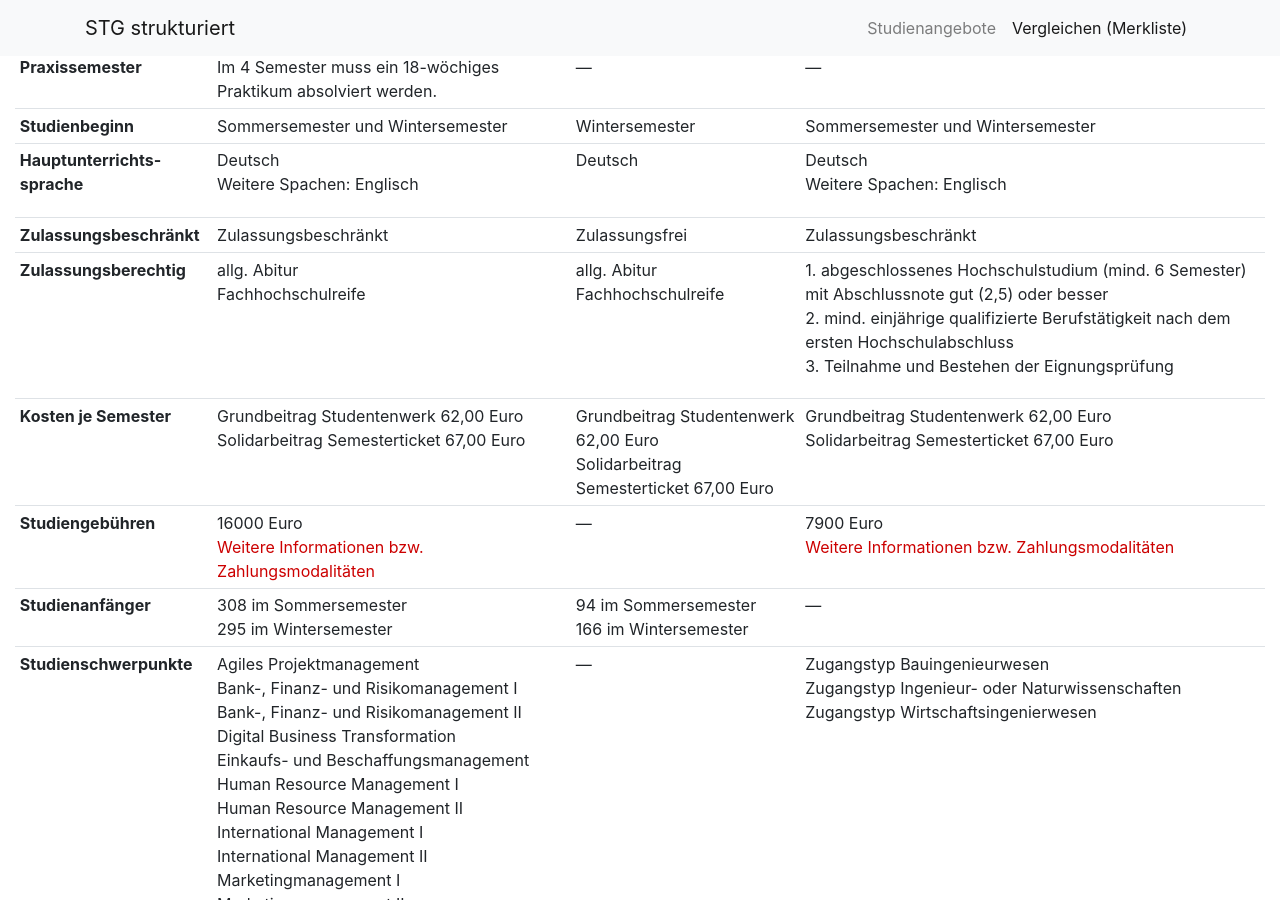
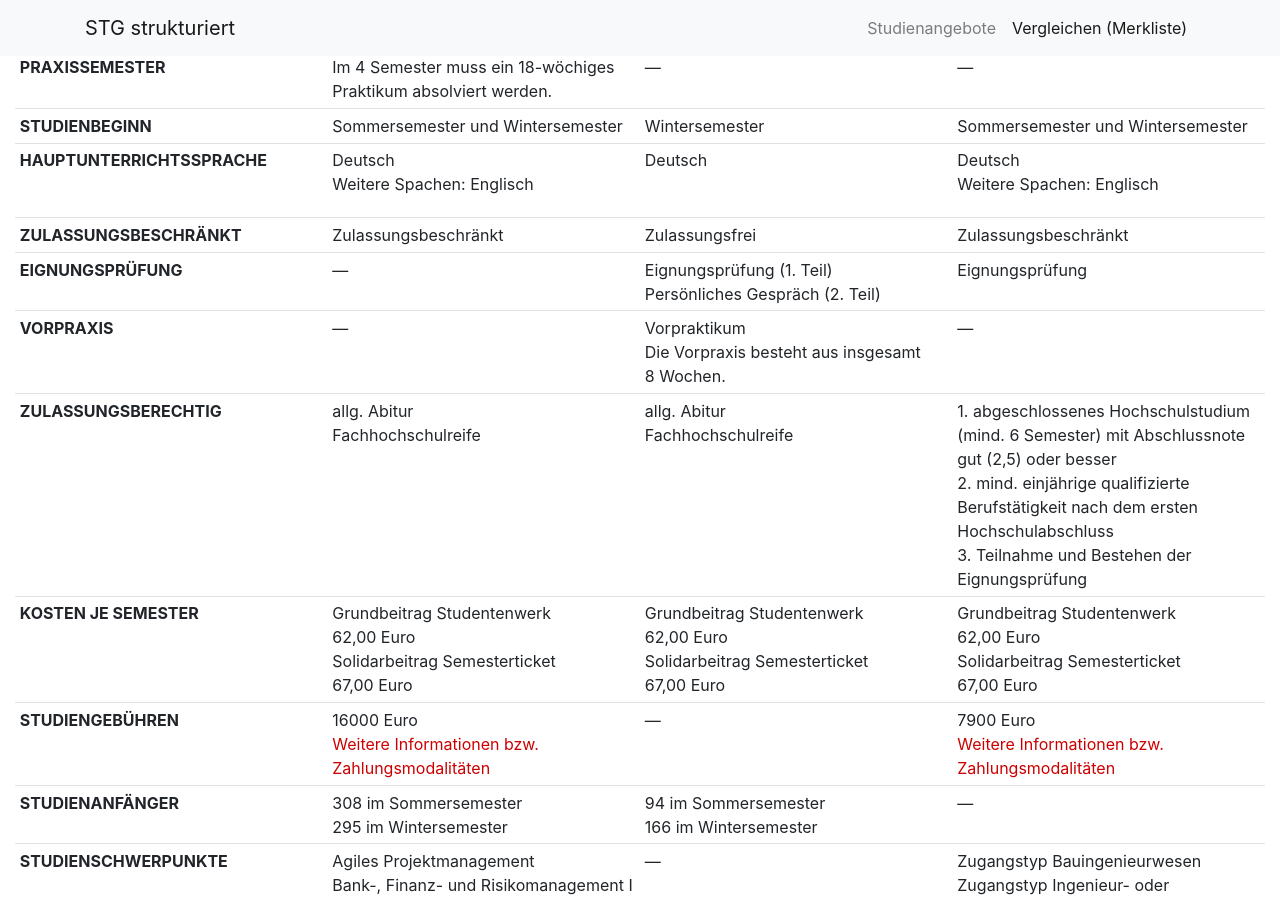
Before and after one commit to tgermer/stg, a Jekyll site: the page built from vergleichen.html, in a window 1280 px wide and 900 px high, scrolled down 337 px. Built offline with Jekyll 4.4.1, drawn with Linux system fonts in a browser that asks for light colours.

Commit message:
Anpassungen

```diff
--- a/vergleichen.html
+++ b/vergleichen.html
@@ -11,9 +11,9 @@ title: Studiengänge vergleichen (Merkliste)
   <table class="table table-sm">
     <thead>
       <tr>
-        <th scope="col">{{ site.badge_p }}</th>
+        <th scope="col" width="25%">{{ site.badge_p }}</th>
         {% for item in site.data.stg %}
-        <th scope="col">
+        <th scope="col" width="25%">
           <a href="{{ site.url }}/stg/{{ item.dateiname }}" class="">
           {{ item.fachrich }} ({{ item.grade_kurz }})
           </a>
@@ -23,32 +23,32 @@ title: Studiengänge vergleichen (Merkliste)
     </thead>
     <tbody>
       <tr>
-        <th scope="row">Art des Studiums{{ site.badge_cms }}</th>
+        <th scope="row" class="text-uppercase">Art des Studiums{{ site.badge_cms }}</th>
         {% for item in site.data.stg %}
         <td>{{ item.studien_art }}</td>
         {% endfor %}
       </tr>
       <tr>
-        <th scope="row">Zu erreichende ECTS{{ site.badge_p }}</th>
+        <th scope="row" class="text-uppercase">Zu erreichende ECTS{{ site.badge_p }}</th>
         {% for item in site.data.stg %}
         <td>{{ item.ects }}</td>
         {% endfor %}
       </tr>
       <tr>
-        <th scope="row">Regelstudienszeit{{ site.badge_p }}</th>
+        <th scope="row" class="text-uppercase">Regelstudienszeit{{ site.badge_p }}</th>
         {% for item in site.data.stg %}
         <td>
           {% if item.regelstudien_zeit.voll_zeit != nil %}
-          {{ item.regelstudien_zeit.voll_zeit }} Semester Vollzeit
+          <span class="d-blocj">{{ item.regelstudien_zeit.voll_zeit }} Semester Vollzeit</span>
           {% endif %}
           {% if item.regelstudien_zeit.teil_zeit != nil %}
-          <br> {{ item.regelstudien_zeit.teil_zeit }} Semester Teilzeit
+          <span class="d-block">{{ item.regelstudien_zeit.teil_zeit }} Semester Teilzeit</span>
           {% endif %}
         </td>
         {% endfor %}
       </tr>
       <tr class="col-md-6">
-        <th scope="row">Praxissemester</th>
+        <th scope="row" class="text-uppercase">Praxissemester</th>
         {% for item in site.data.stg %}
         <td>
           {% if item.praxis_semester != nil %}
@@ -64,13 +64,13 @@ title: Studiengänge vergleichen (Merkliste)
         {% endfor %}
       </tr>
       <tr>
-        <th scope="row">Studienbeginn{{ site.badge_cms }}</th>
+        <th scope="row" class="text-uppercase">Studienbeginn{{ site.badge_cms }}</th>
         {% for item in site.data.stg %}
         <td>{{ item.studien_begin | join: " und "}}</td>
         {% endfor %}
       </tr>
       <tr>
-        <th scope="row">Hauptunterrichts&shy;sprache{{ site.badge_cms }}</th>
+        <th scope="row" class="text-uppercase">Hauptunterrichts&shy;sprache{{ site.badge_cms }}</th>
         {% for item in site.data.stg %}
         <td>{{ item.sprachen.haupt_sprache  | join: " und "}}
           {% if item.sprachen.weitere_sprachen != nil %}
@@ -80,31 +80,60 @@ title: Studiengänge vergleichen (Merkliste)
         {% endfor %}
       </tr>
       <tr>
-        <th scope="row">Zulassungsbeschränkt{{ site.badge_cms }}</th>
+        <th scope="row" class="text-uppercase">Zulassungsbeschränkt{{ site.badge_cms }}</th>
         {% for item in site.data.stg %}
         <td>
           {% if item.zulassungs_beschraenkt == true %}
           Zulassungsbeschränkt
           {% else %}
-          Zulassungsfrei{{ site.badge_cms }}
+          Zulassungsfrei
           {% endif %}
         </td>
         {% endfor %}
       </tr>
       <tr>
-        <th scope="row">Zulassungsberechtig{{ site.badge_cms }}</th>
+        <th scope="row" class="text-uppercase">Eignungs&shy;prüfung{{ site.badge_cms }}</th>
         {% for item in site.data.stg %}
         <td>
-          <ul class="list-unstyled">
-            {% for item in item.hzb %}
-            <li>{{ item }}</li>
+          {% if item.eignungs_pruefung != nil %}
+            {% for item in item.eignungs_pruefung %}
+            <span class="d-block">{{ item }}</span>
             {% endfor %}
-          </ul>
+          {% else %}
+          —
+          {% endif %}
         </td>
         {% endfor %}
       </tr>
       <tr>
-        <th scope="row">Kosten je Semester{{ site.badge_cms }}</th>
+        <th scope="row" class="text-uppercase">Vorpraxis{{ site.badge_cms }}</th>
+        {% for item in site.data.stg %}
+        <td>
+          {% if item.vor_praxis != nil %}
+            {% for item in item.vor_praxis %}
+              <span class="d-block">{{ item }}</span>
+            {% endfor %}
+            {% if item.vor_praxis_wochen != nil%}
+              Die Vorpraxis besteht aus insgesamt {{ item.vor_praxis_wochen }}&nbsp;Wochen.
+            {% endif %}
+          {% else %}
+          —
+          {% endif %}
+        </td>
+        {% endfor %}
+      </tr>
+      <tr>
+        <th scope="row" class="text-uppercase">Zulassungsberechtig{{ site.badge_cms }}</th>
+        {% for item in site.data.stg %}
+        <td>
+            {% for item in item.hzb %}
+            <span class="d-block">{{ item }}</span>
+            {% endfor %}
+        </td>
+        {% endfor %}
+      </tr>
+      <tr>
+        <th scope="row" class="text-uppercase">Kosten je Semester{{ site.badge_cms }}</th>
         {% for item in site.data.stg %}
         <td>
           <span class="d-block">Grundbeitrag Studentenwerk 62,00&nbsp;Euro</span>
@@ -113,7 +142,7 @@ title: Studiengänge vergleichen (Merkliste)
         {% endfor %}
       </tr>
       <tr>
-        <th scope="row">Studiengebühren{{ site.badge_cms }}</th>
+        <th scope="row" class="text-uppercase">Studiengebühren{{ site.badge_cms }}</th>
         <!-- https://github.com/23maverick23/jekyll-humanize -->
         {% for item in site.data.stg %}
         <td>
@@ -127,7 +156,7 @@ title: Studiengänge vergleichen (Merkliste)
         {% endfor %}
       </tr>
       <tr>
-        <th scope="row">Studienanfänger{{ site.badge_p }}</th>
+        <th scope="row" class="text-uppercase">Studienanfänger{{ site.badge_p }}</th>
         {% for item in site.data.stg %}
         <td>
           {% if item.studien_anfaenger.sose !=nil or item.studien_anfaenger.wise != nil %}
@@ -144,7 +173,7 @@ title: Studiengänge vergleichen (Merkliste)
         {% endfor %}
       </tr>
       <tr>
-        <th scope="row">Studienschwerpunkte{{ site.badge_cms }}</th>
+        <th scope="row" class="text-uppercase">Studienschwerpunkte{{ site.badge_cms }}</th>
         {% for item in site.data.stg %}
         {% assign items = item.studien_schwerpunkte %}
         <td>
@@ -162,7 +191,7 @@ title: Studiengänge vergleichen (Merkliste)
         {% endfor %}
       </tr>
       <tr>
-        <th scope="row">Studienrichtungen{{ site.badge_cms }}</th>
+        <th scope="row" class="text-uppercase">Studienrichtungen{{ site.badge_cms }}</th>
         {% for item in site.data.stg %}
         {% assign items = item.studien_richtung %}
         <td>
@@ -181,7 +210,7 @@ title: Studiengänge vergleichen (Merkliste)
       </tr>
 
       <tr>
-        <th scope="row"></th>
+        <th scope="row" class="text-uppercase"></th>
         {% for item in site.data.stg %}
         <td><a href="{{ site.url }}/stg/{{ item.dateiname }}" class="">
         Studiengang im Detail anzeigen
```
Also changed, not shown: _layouts/stg.html (+29 -7 lines).
